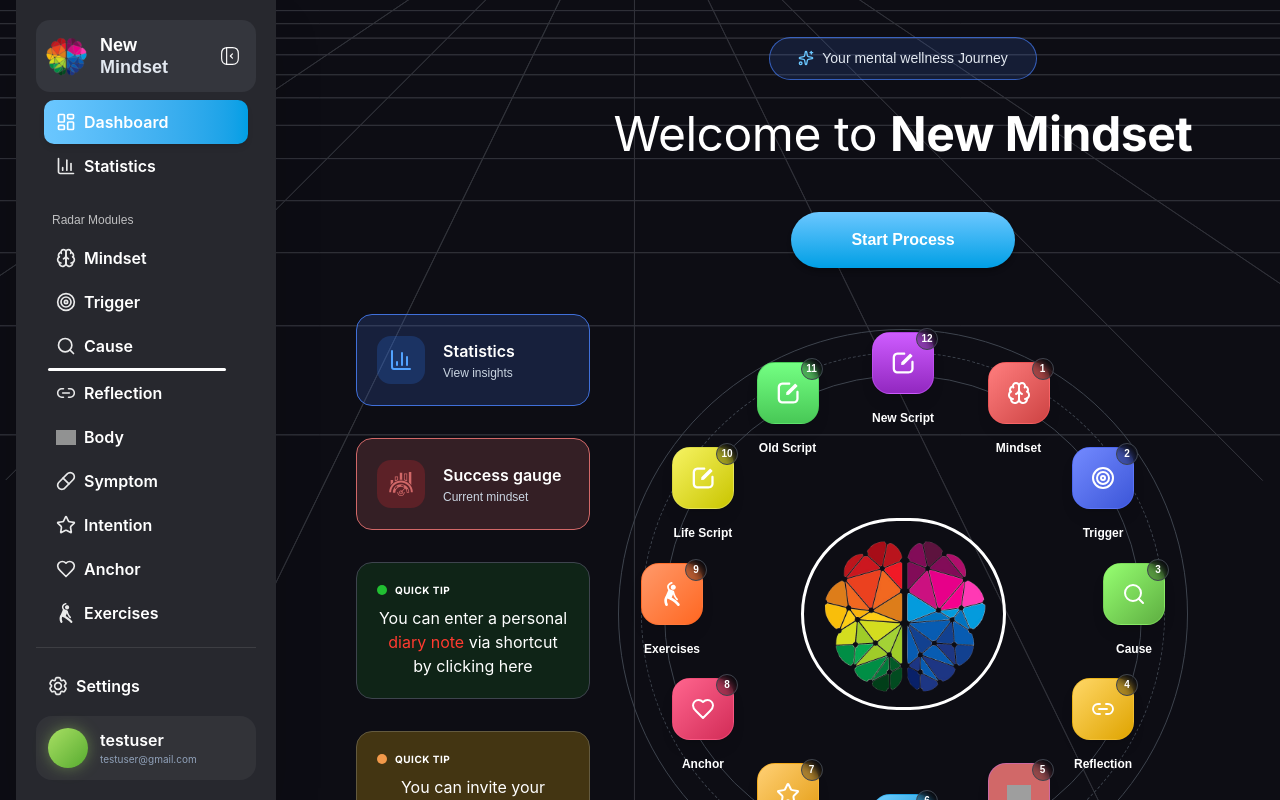
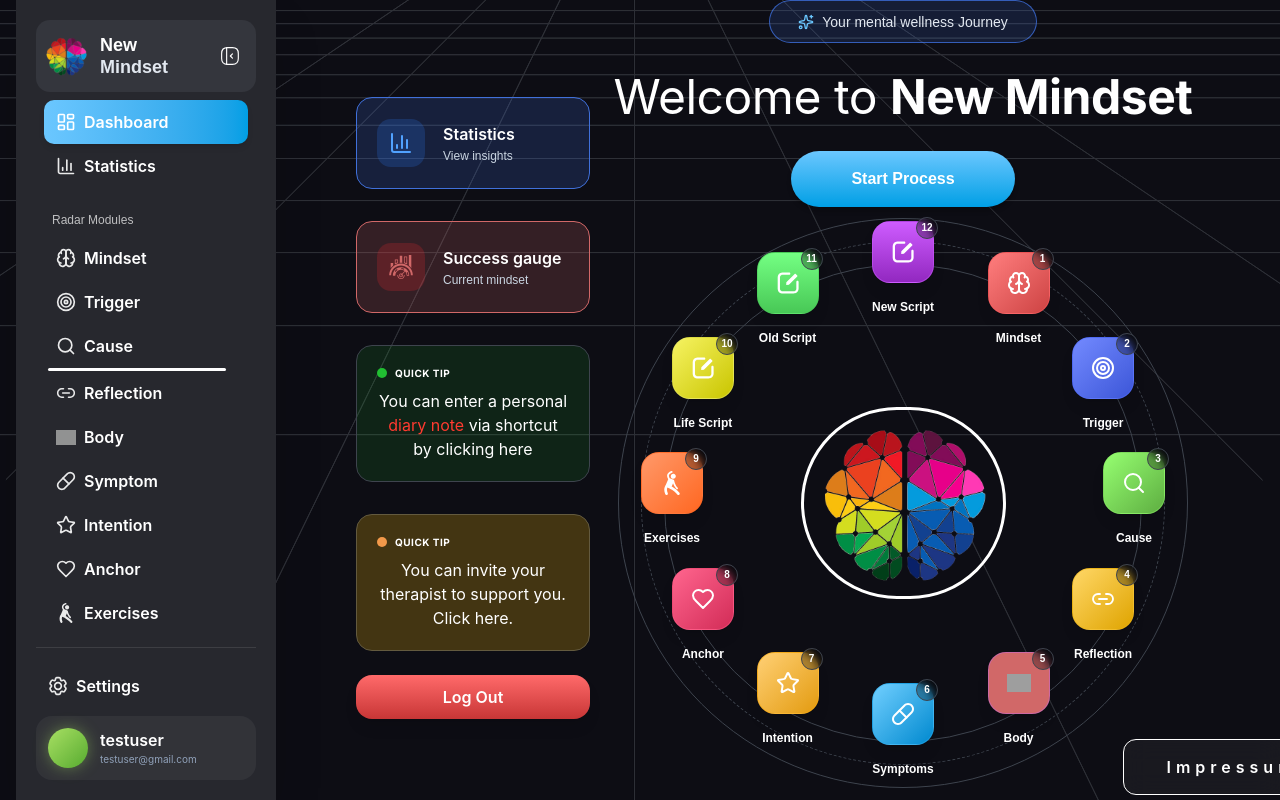
Before and after one commit to HafizAbeer/mind-set-1, a React (Vite) app: page /dashboard in a window 1280 px wide. Shown: the top 800 px of the page. Built offline with nearby package versions, Linux system fonts and the light colour scheme; grey boxes are pictures that could not be loaded; a web font is replaced by a local one.

Commit message:
fit dashboard to typical desktop viewport heights
Remove rigid 1024/882px min-heights, tighten vertical gaps, drop md
scale, and switch the status-card column to justify-center so the
welcome heading, status cards, and radar all fit on ~835px-tall screens
without an empty gap between them.

```diff
--- a/src/pages/Dashboard.jsx
+++ b/src/pages/Dashboard.jsx
@@ -16,14 +16,14 @@ const Dashboard = () => {
 
   return (
     <div className="min-h-screen flex items-center justify-center overflow-y-scroll overflow-x-hidden custom-scrollbar">
-      <div className="w-full max-w-[1440px] min-h-[1024px] relative flex flex-col text-white">
+      <div className="w-full max-w-[1440px] min-h-screen relative flex flex-col text-white">
         <main className="flex-1 relative flex flex-col items-center justify-center m-0 overflow-hidden">
-          <div className="w-full max-w-[1300px] z-10 px-4 pt-18 md:pt-3 pb-4">
-            <div className="relative min-h-[882px] flex flex-col">
+          <div className="w-full max-w-[1300px] z-10 px-4 pt-16 md:pt-2 lg:pt-0 pb-4">
+            <div className="relative flex flex-col">
               <div className="flex-1 flex flex-col lg:flex-row items-stretch gap-8">
                 {/* Desktop only: Status cards + logout (2-column, no absolute overlap) */}
-                <div className="hidden lg:flex w-[234px] shrink-0 flex-col justify-end gap-6">
-                  <div className="flex flex-col lg:gap-6 lg:ml-10 lg:mb-5 xl:gap-8 xl:ml-20 xl:mb-5">
+                <div className="hidden lg:flex w-[234px] shrink-0 flex-col justify-center gap-6">
+                  <div className="flex flex-col lg:gap-6 lg:ml-10 xl:gap-8 xl:ml-20">
                     <StatusCard
                       icon={BarChart3}
                       title="Statistics"
@@ -58,7 +58,7 @@ const Dashboard = () => {
 
                   <button
                     onClick={handleLogout}
-                    className="w-full h-11 text-white font-inter font-semibold lg:ml-10 lg:mb-5 xl:ml-20 xl:mb-10 leading-[20px] flex items-center justify-center hover:opacity-90 transition-all shadow-lg"
+                    className="w-full h-11 text-white font-inter font-semibold lg:ml-10 xl:ml-20 leading-[20px] flex items-center justify-center hover:opacity-90 transition-all shadow-lg"
                     style={{
                       borderRadius: "16px",
                       background:
@@ -71,8 +71,8 @@ const Dashboard = () => {
                 </div>
 
                 {/* Welcome + Radar — below lg: stretch (full-width cards); lg+: centered */}
-                <div className="flex-1 w-full max-lg:items-stretch flex flex-col items-center lg:items-center">
-                  <div className="text-center mb-4 mt-2 lg:mb-8 lg:mt-3 shrink-0 w-full max-w-[900px] relative z-10">
+                <div className="flex-1 w-full max-lg:items-stretch flex flex-col items-center lg:items-center lg:justify-start">
+                  <div className="text-center mb-2 mt-2 lg:mb-4 lg:mt-0 shrink-0 w-full max-w-[900px] relative z-10">
                     <div className="flex justify-center mb-4 lg:mb-6">
                       <div
                         className="flex items-center justify-center gap-2"
@@ -92,12 +92,7 @@ const Dashboard = () => {
                       </div>
                     </div>
 
-                    <div
-                      className="flex flex-col items-center mx-auto gap-6 lg:gap-12"
-                      style={{
-                        minHeight: 168,
-                      }}
-                    >
+                    <div className="flex flex-col items-center mx-auto gap-4 lg:gap-6">
                       <h1
                         className="m-0 text-center"
                         style={{
@@ -139,9 +134,9 @@ const Dashboard = () => {
                     </div>
                   </div>
 
-                  <div className="w-full flex max-w-full items-center justify-center mt-2 lg:mt-0 mb-4 lg:mb-18 px-2 sm:px-3">
+                  <div className="w-full flex max-w-full items-center justify-center mt-0 mb-2 lg:mb-8 px-2 sm:px-3">
                     {/* Radar ~570px wide before scale; max-sm needs ~0.65 so 425px viewports don't clip */}
-                    <div className="relative h-[340px] w-full max-w-[min(100%,640px)] origin-center overflow-visible max-sm:scale-[0.65] sm:h-[460px] sm:scale-[0.82] md:h-[560px] md:scale-95 lg:h-[620px] lg:scale-100">
+                    <div className="relative h-[340px] w-full max-w-[min(100%,640px)] origin-center overflow-visible max-sm:scale-[0.65] sm:h-[460px] sm:scale-[0.82] md:h-[560px] lg:h-[560px] lg:scale-100">
                       <RadarVisualization />
 
                       <button
@@ -149,7 +144,7 @@ const Dashboard = () => {
                         className="hidden lg:flex absolute z-30 glass text-white hover:bg-white/10 items-center justify-center w-[218px] h-[56px] font-inter font-semibold leading-[24px] tracking-[5px]
                         lg:left-[400px]
                         xl:left-[calc(50%+220px)]
-                        bottom-[-30px]
+                        bottom-[-12px]
                         "
                         style={{
                           borderRadius: "13px",
```
